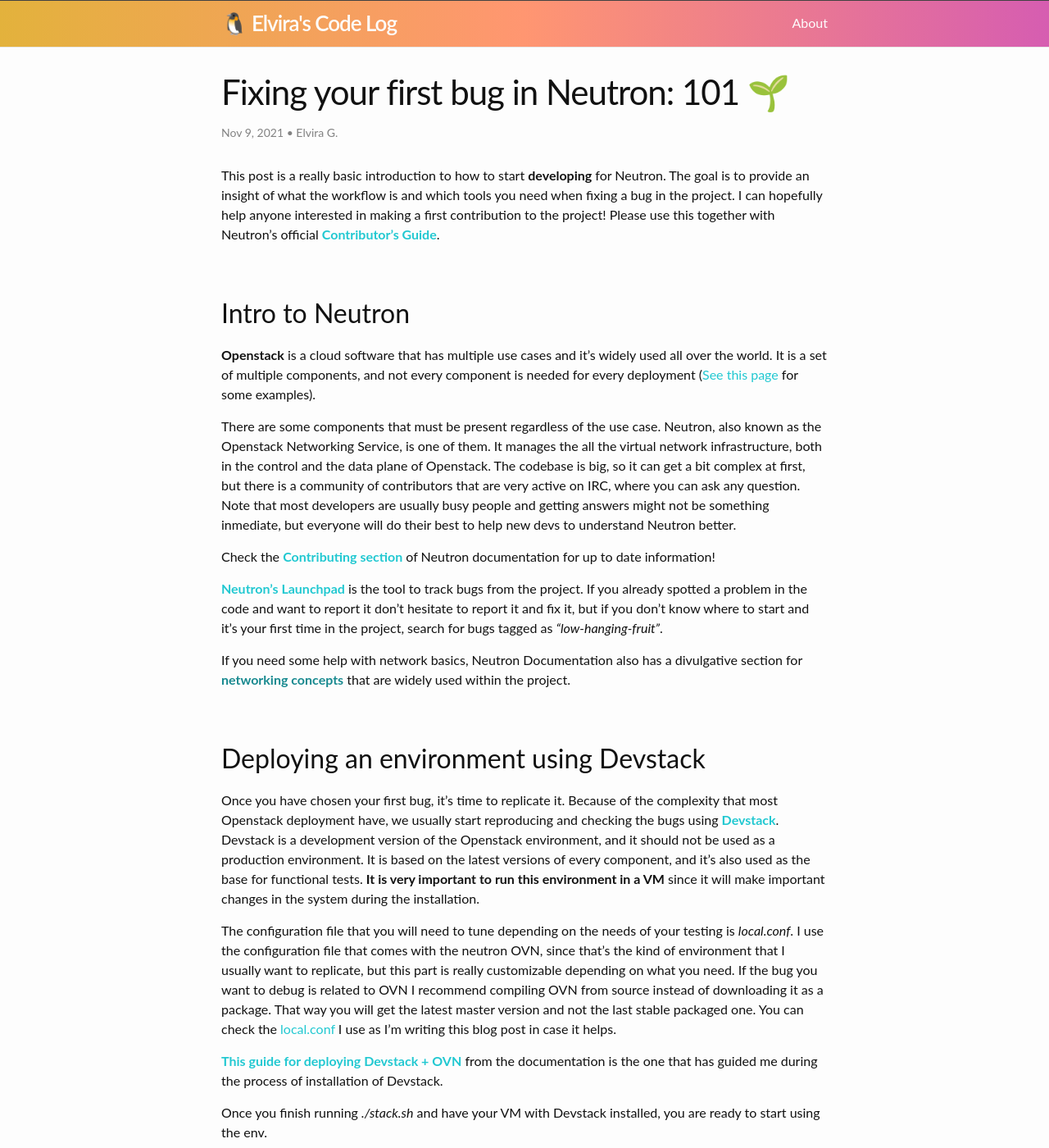
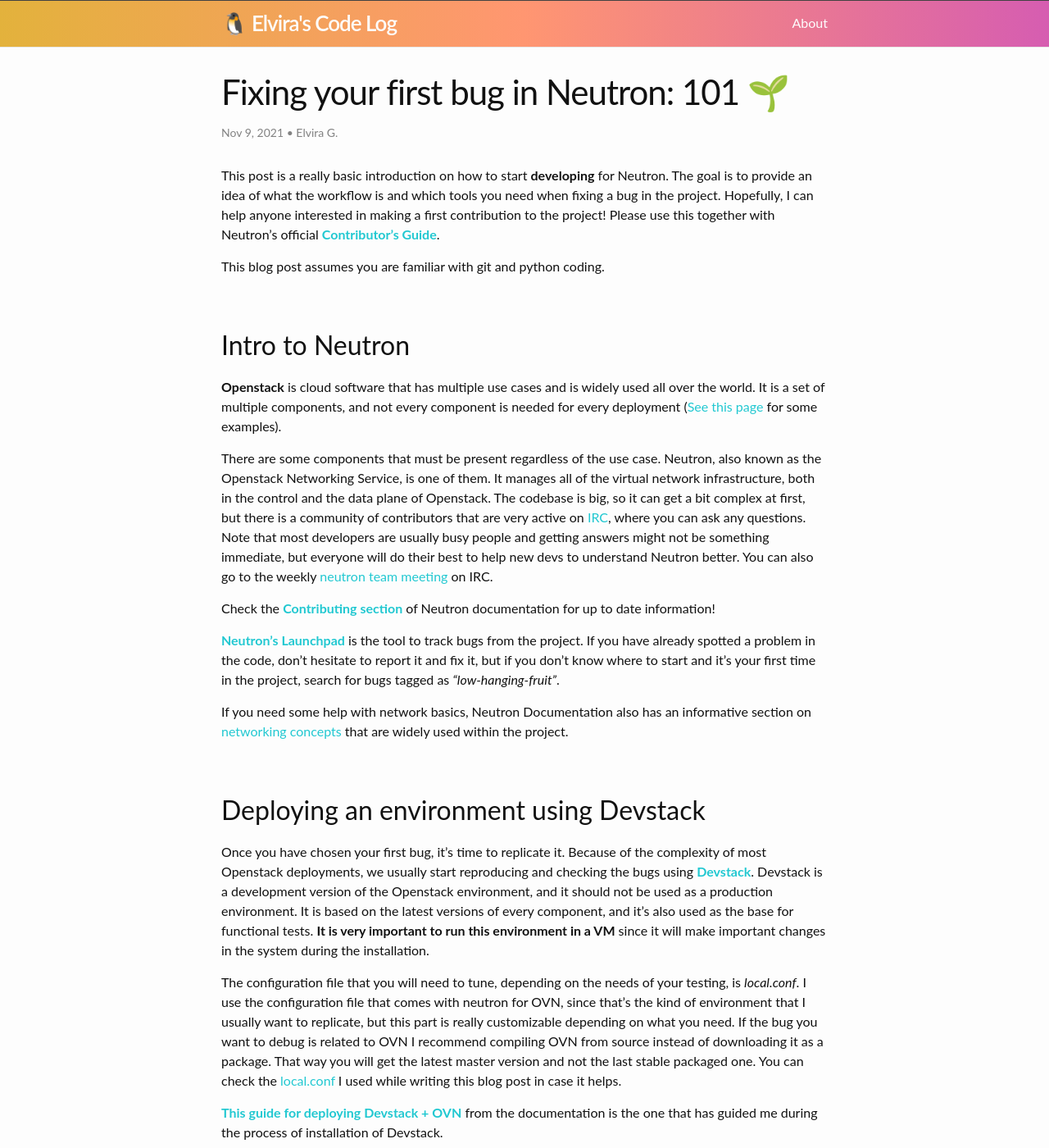
Before and after one commit to elvgarrui/blog, a Jekyll site: the page built from _posts/2021-11-9-fixing-a-bug-in-neutron.md, in a window 1280 px wide and 1400 px high. Shown: the whole window at 82% size. Built offline with Jekyll 4.4.1, drawn with Linux system fonts in a browser that asks for light colours; some of the changed text lies outside the part shown.

Commit message:
Fix typos on Neutron 101 post

````diff
--- a/_config.yml
+++ b/_config.yml
@@ -3,7 +3,7 @@ author:
   name: Elvira G.
   email: elviragr@riseup.net
 description: > # this means to ignore newlines until "show_excerpts:"
-  This is Elvira G. personal coding blog. You'll find things I learn in my job as engineer and more. Enjoy your stay! 💫
+  This is Elvira García personal coding blog. You'll find things I learn in my job as engineer and more. Enjoy your stay! 💫
 
 show_excerpts: false # set to true to show excerpts on the homepage
 
--- a/_posts/2021-11-9-fixing-a-bug-in-neutron.md
+++ b/_posts/2021-11-9-fixing-a-bug-in-neutron.md
@@ -7,17 +7,18 @@ author:
 meta: "neutron OVN"
 ---
 
-This post is a really basic introduction to how to start **developing** for
-Neutron. The goal is to provide an insight of what the workflow is  and which
-tools you need when fixing a bug in the project. I can hopefully help anyone
+This post is a really basic introduction on how to start **developing** for
+Neutron. The goal is to provide an idea of what the workflow is and which
+tools you need when fixing a bug in the project. Hopefully, I can help anyone
 interested in making a first contribution to the project! Please use this
 together with Neutron's official [**Contributor's
 Guide**](https://docs.openstack.org/neutron/latest/contributor/index.html).
 
+This blog post assumes you are familiar with git and python coding.
 
 ## Intro to Neutron
 
-**Openstack** is a cloud software that has multiple use cases and it's widely
+**Openstack** is cloud software that has multiple use cases and is widely
 used all over the world. It is a set of multiple components, and not every
 component is needed for every deployment ([See this
 page](https://www.openstack.org/software/sample-configs#compute-starter-kit)
@@ -25,31 +26,34 @@ for some examples).
 
 There are some components that must be present regardless of the use case.
 Neutron, also known as the Openstack Networking Service, is one of them. It
-manages the all the virtual network infrastructure, both in the control and the
+manages all of the virtual network infrastructure, both in the control and the
 data plane of Openstack. The codebase is big, so it can get a bit complex at
-first, but there is a community of contributors that are very active on IRC,
-where you can ask any question. Note that most developers are usually busy
-people and getting answers might not be something inmediate, but everyone will
-do their best to help new devs to understand Neutron better.
+first, but there is a community of contributors that are very active on
+[IRC](https://docs.openstack.org/contributors/common/irc.html),
+where you can ask any questions. Note that most developers are usually busy
+people and getting answers might not be something immediate, but everyone will
+do their best to help new devs to understand Neutron better. You can also go to
+ the weekly [neutron team meeting](https://meetings.opendev.org/#Neutron_Team_Meeting)
+on IRC.
 
 Check the [**Contributing section**](https://docs.openstack.org/neutron/latest/contributor/contributing.html)
 of Neutron documentation for up to date information!
 
 **[Neutron's Launchpad](https://bugs.launchpad.net/neutron/)** is the tool to
-track bugs from the project. If you already spotted a problem in the code and
-want to report it don't hesitate to report it and fix it, but if you don't know
-where to start and it's your first time in the project, search for bugs tagged
-as _"low-hanging-fruit"_.
+track bugs from the project. If you have already spotted a problem in the code,
+don't hesitate to report it and fix it, but if you don't know where to start
+and it's your first time in the project, search for bugs tagged as
+_"low-hanging-fruit"_.
 
-If you need some help with network basics, Neutron Documentation also has a
-divulgative section for [**networking concepts**]() that are widely used within
-the project.
+If you need some help with network basics, Neutron Documentation also has an
+informative section on [networking concepts](https://docs.openstack.org/neutron/latest/admin/intro-basic-networking.html)
+that are widely used within the project.
 
 
 ## Deploying an environment using Devstack
 
 Once you have chosen your first bug, it's time to replicate it. Because of the
-complexity that most Openstack deployment have, we usually start reproducing
+complexity of most Openstack deployments, we usually start reproducing
 and checking the bugs using
 [**Devstack**](https://docs.openstack.org/devstack/latest/). Devstack is a
 development version of the Openstack environment, and it should not be used as
@@ -58,15 +62,15 @@ component, and it's also used as the base for functional tests. **It is very
 important to run this environment in a VM** since it will make important
 changes in the system during the installation.
 
-The configuration file that you will need to tune depending on the needs of
-your testing is _local.conf_. I use the configuration file that comes with the
-neutron OVN, since that's the kind of environment that I usually want to
+The configuration file that you will need to tune, depending on the needs of
+your testing, is _local.conf_. I use the configuration file that comes with
+neutron for OVN, since that's the kind of environment that I usually want to
 replicate, but this part is really customizable depending on what you need. If
 the bug you want to debug is related to OVN I recommend compiling OVN from
 source instead of downloading it as a package. That way you will get the latest
 master version and not the last stable packaged one. You can check the
 [local.conf](https://github.com/elvgarrui/myconfig/blob/main/ovn_local.conf) I
-use as I'm writing this blog post in case it helps.
+used while writing this blog post in case it helps.
 
 [**This guide for deploying Devstack + OVN**](https://docs.openstack.org/neutron/latest/contributor/testing/ml2_ovn_devstack.html)
 from the documentation is the one that has guided me during the process of
@@ -209,7 +213,7 @@ If you are running the unit tests and want to debug those, you should enter the
 virtual environment created and execute stestr from there, otherwise you won't
 be able to correctly work with the debugging tool:
 ```
-.source .tox/py38/bin/activate
+source .tox/py38/bin/activate
 stestr run -n <test path>
 ```
 
@@ -229,18 +233,21 @@ which contains Neutron scenario tests.
 
 Once you think you have the solution to the problem, you must ensure the code
 is correct before uploading it. If possible, also create at least a unit test
-that ensures your change will stay functional over time.
+that ensures your change will stay functional over time. Before writing your
+unit tests, read this post by Otherwiseguy on
+[how NOT to write Python unit tests](https://blog.otherwiseguy.com/2017/05/17/how-not-to-write-python-unit-tests.html).
+It will help you creating better code on the long run.
 
 The [official
 documentation](https://docs.openstack.org/neutron/latest/contributor/testing/testing.html)
 will provide up-to-date information on how to check your code. **Tox** is the
 main tool that provides a compilation of syntax, unit and functional tests. To
-ensure the **syntax** of your code is correct you must run `tox -w pep8`.
+ensure the **syntax** of your code is correct, you must run `tox -e pep8`.
 **Unit tests** must also pass successfully: `tox -e py38` (the number next to
 py indicates the python version you want to use for testing). Finally, it is
 also nice to ensure functional tests are working as expected. In the Docs you
 will find functional and dsvm-functional. The latter is the one we need to
-check. As advised, please use Devstack withing a VM to execute those.
+check `tox -e dsvm-functional`. As advised, please use Devstack within a VM to execute those.
 
 If you want to check only a certain group of tests, Tox supports filtering, so
 you can do something like this for unit and functional tests:
@@ -254,20 +261,19 @@ gates, and further testing will be performed.
 
 ## Uploading your change!
 
-This blog post assumes you are a bit familiar with git. All projects in
-Openstack are managed using Gerrit, an extension to git that works a bit
-different that what you might be used to in GitHub/GitLab. See more on
-[how to set up your Gerrit account](https://docs.openstack.org/contributors/common/setup-gerrit.html).
+All projects in Openstack are managed using Gerrit, an extension to git that
+works a bit differently than what you might be used to in GitHub/GitLab. See more
+on [how to set up your Gerrit account](https://docs.openstack.org/contributors/common/setup-gerrit.html).
 
 Instead of pull request, commits are reviewed individually (although they can
-be chained). Use `git review` to upload your changes. you do not need to have a
+be chained). Use `git review` to upload your changes. You do not need to have a
 branch dedicated, but it is a good practice to make the changes in a branch
 named after the bug you are solving. It is important that your commit message
-is clear and that the changes that are uploaded to it stick strictly only to
-what you are intended to change.
+is clear and that the changes that are uploaded stick strictly to your intended
+changes.
 
 Your commit will be then reviewed by the community, where each person can
 decide to +1 or -1 your commit. If your commit is -1'd, you will get
-information on why that person decided your commit was not ready yet to be
+information on why that person decided your commit was not yet ready to be
 merged. Core reviewers can give you +2, and when at least 2 core reviewers give
 your commit +2, your code will be ready to be merged!
````
Also changed, not shown: other parts of _posts/2021-11-9-fixing-a-bug-in-neutron.md (+3 -3 lines), about.md (+1 -1 lines).
